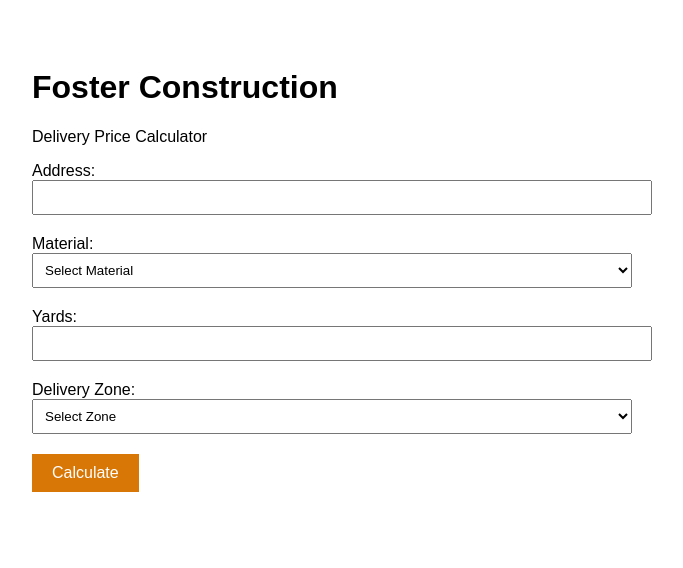
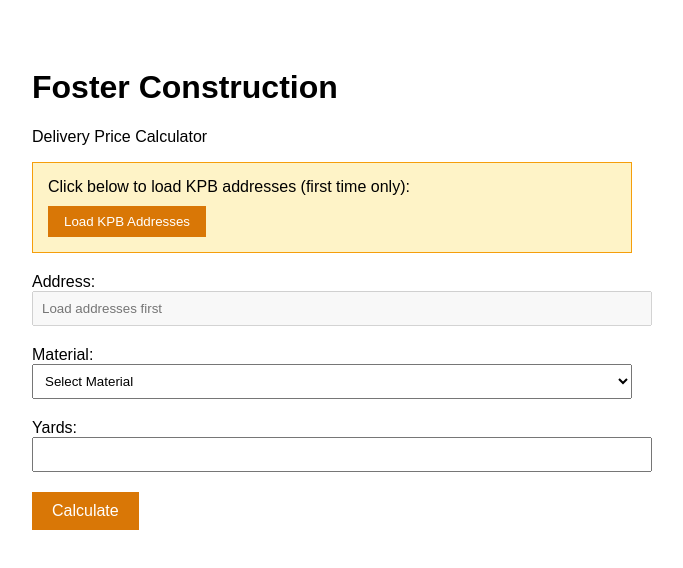
Before and after one commit to akfosterman/foster-delivery-calculator, a React (Create React App) app: page / in a window 1280 px wide. Shown: the top 568 px of the page, without its empty margins (308-991 px from the left). Built offline with nearby package versions, Linux system fonts and the light colour scheme.

Commit message:
Update App.jsx

```diff
--- a/src/App.jsx
+++ b/src/App.jsx
@@ -1,11 +1,16 @@
-import React, { useState } from 'react';
+import React, { useState, useEffect } from 'react';
 
 export default function DeliveryCalculator() {
-  const [address, setAddress] = useState('');
+  const [addressInput, setAddressInput] = useState('');
+  const [filteredAddresses, setFilteredAddresses] = useState([]);
+  const [selectedAddress, setSelectedAddress] = useState(null);
+  const [showDropdown, setShowDropdown] = useState(false);
   const [material, setMaterial] = useState('');
   const [yards, setYards] = useState('');
-  const [zone, setZone] = useState('');
   const [result, setResult] = useState(null);
+  const [allAddresses, setAllAddresses] = useState([]);
+  const [loadingAddresses, setLoadingAddresses] = useState(false);
+  const [addressesLoaded, setAddressesLoaded] = useState(false);
 
   const materials = [
     { name: 'Pit Run Gravel', price: 9.25 },
@@ -23,9 +28,146 @@ export default function DeliveryCalculator() {
     { name: 'Fill Dirt', price: 3.00 },
   ];
 
+  const zones = {
+    greenZones: [
+      {
+        name: 'College/Big Funny Green',
+        coords: [[-151.06, 60.56], [-151.07, 60.56], [-151.17, 60.57], [-151.17, 60.56], [-151.06, 60.55], [-151.05, 60.56], [-151.03, 60.56], [-151.04, 60.56], [-151.06, 60.56]]
+      },
+      {
+        name: 'Main Green',
+        coords: [[-151.18, 60.45], [-151.20, 60.44], [-151.22, 60.41], [-151.23, 60.40], [-151.22, 60.38], [-151.25, 60.33], [-151.26, 60.32], [-151.24, 60.32], [-151.22, 60.33], [-151.14, 60.41], [-151.16, 60.40], [-151.18, 60.45]]
+      }
+    ],
+    yellowZones: [
+      {
+        name: 'Big Funny Yellow',
+        coords: [[-151.18, 60.45], [-151.20, 60.44], [-151.22, 60.41], [-151.23, 60.40], [-151.22, 60.38], [-151.25, 60.33], [-151.26, 60.32], [-151.24, 60.32], [-151.22, 60.33], [-151.14, 60.41], [-151.16, 60.40], [-151.18, 60.45]]
+      }
+    ],
+    redZones: [
+      {
+        name: 'College Pit Red',
+        coords: [[-151.25, 60.48], [-151.26, 60.49], [-151.30, 60.49], [-151.29, 60.42], [-151.25, 60.48]]
+      },
+      {
+        name: 'Big Funny Red',
+        coords: [[-151.29, 60.31], [-151.30, 60.31], [-151.31, 60.30], [-151.30, 60.29], [-151.29, 60.28], [-151.27, 60.28], [-151.21, 60.32], [-151.26, 60.32], [-151.29, 60.31]]
+      }
+    ]
+  };
+
+  useEffect(() => {
+    loadFromCache();
+  }, []);
+
+  const loadFromCache = () => {
+    const cached = localStorage.getItem('kpb_addresses');
+    if (cached) {
+      try {
+        const data = JSON.parse(cached);
+        setAllAddresses(data);
+        setAddressesLoaded(true);
+      } catch (e) {
+        console.error('Cache error:', e);
+      }
+    }
+  };
+
+  const loadKPBAddresses = async () => {
+    setLoadingAddresses(true);
+    try {
+      const url = 'https://services.arcgis.com/r62b6pXCTNDKVNk0/arcgis/rest/services/KPB_Physical_Addresses/FeatureServer/0/query?where=1%3D1&outFields=*&returnGeometry=true&f=json&resultRecordCount=10000';
+      const response = await fetch(url);
+      const data = await response.json();
+
+      if (data.features) {
+        const addresses = data.features
+          .map(f => {
+            const num = f.attributes.SITUS_NUM || '';
+            const street = f.attributes.SITUS_STREET || '';
+            const display = (num + ' ' + street).trim();
+            return {
+              display: display,
+              lat: f.geometry.y,
+              lng: f.geometry.x
+            };
+          })
+          .filter(a => a.display)
+          .sort((a, b) => a.display.localeCompare(b.display));
+
+        setAllAddresses(addresses);
+        localStorage.setItem('kpb_addresses', JSON.stringify(addresses));
+        setAddressesLoaded(true);
+        alert('Loaded ' + addresses.length + ' addresses from KPB');
+      }
+    } catch (err) {
+      alert('Could not load addresses: ' + err.message);
+    } finally {
+      setLoadingAddresses(false);
+    }
+  };
+
+  const pointInPolygon = (lat, lng, coords) => {
+    let inside = false;
+    for (let i = 0, j = coords.length - 1; i < coords.length; j = i++) {
+      const xi = coords[i][0], yi = coords[i][1];
+      const xj = coords[j][0], yj = coords[j][1];
+      const intersect = ((yi > lat) !== (yj > lat)) && (lng < (xj - xi) * (lat - yi) / (yj - yi) + xi);
+      if (intersect) inside = !inside;
+    }
+    return inside;
+  };
+
+  const findZone = (lat, lng) => {
+    for (const z of zones.greenZones) {
+      if (pointInPolygon(lat, lng, z.coords)) return 'green';
+    }
+    for (const z of zones.yellowZones) {
+      if (pointInPolygon(lat, lng, z.coords)) return 'yellow';
+    }
+    for (const z of zones.redZones) {
+      if (pointInPolygon(lat, lng, z.coords)) return 'red';
+    }
+    return null;
+  };
+
+  const handleAddressChange = (e) => {
+    const value = e.target.value;
+    setAddressInput(value);
+    setSelectedAddress(null);
+
+    if (value.length > 0) {
+      const filtered = allAddresses
+        .filter(a => a.display.toUpperCase().includes(value.toUpperCase()))
+        .slice(0, 30);
+      setFilteredAddresses(filtered);
+      setShowDropdown(filtered.length > 0);
+    } else {
+      setShowDropdown(false);
+    }
+  };
+
+  const selectAddress = (addr) => {
+    setSelectedAddress(addr);
+    setAddressInput(addr.display);
+    setShowDropdown(false);
+  };
+
   const handleCalculate = () => {
-    if (!material || !yards || !zone) {
+    if (!selectedAddress) {
+      alert('Please select an address from the dropdown');
+      return;
+    }
+    if (!material || !yards) {
       alert('Please fill in all fields');
+      return;
+    }
+
+    const zone = findZone(selectedAddress.lat, selectedAddress.lng);
+
+    if (!zone) {
+      setResult({ outOfZone: true });
       return;
     }
 
@@ -36,6 +178,8 @@ export default function DeliveryCalculator() {
     const total = cost + delivery;
 
     setResult({
+      outOfZone: false,
+      address: selectedAddress.display,
       material,
       yards,
       zone,
@@ -50,9 +194,39 @@ export default function DeliveryCalculator() {
       <h1>Foster Construction</h1>
       <p>Delivery Price Calculator</p>
 
-      <div style={{ marginBottom: '20px' }}>
+      {!addressesLoaded && (
+        <div style={{ padding: '15px', backgroundColor: '#fef3c7', border: '1px solid #f59e0b', marginBottom: '20px' }}>
+          <p style={{ margin: '0 0 10px 0' }}>Click below to load KPB addresses (first time only):</p>
+          <button onClick={loadKPBAddresses} disabled={loadingAddresses} style={{ padding: '8px 16px', backgroundColor: '#d97706', color: 'white', border: 'none', cursor: 'pointer' }}>
+            {loadingAddresses ? 'Loading...' : 'Load KPB Addresses'}
+          </button>
+        </div>
+      )}
+
+      <div style={{ marginBottom: '20px', position: 'relative' }}>
         <label>Address: </label>
-        <input type="text" value={address} onChange={(e) => setAddress(e.target.value)} style={{ width: '100%', padding: '8px' }} />
+        <input
+          type="text"
+          value={addressInput}
+          onChange={handleAddressChange}
+          placeholder={addressesLoaded ? 'Start typing your address...' : 'Load addresses first'}
+          disabled={!addressesLoaded}
+          style={{ width: '100%', padding: '8px' }}
+        />
+        {showDropdown && (
+          <div style={{ position: 'absolute', top: '100%', left: 0, right: 0, backgroundColor: 'white', border: '1px solid #ddd', maxHeight: '200px', overflowY: 'auto', zIndex: 10 }}>
+            {filteredAddresses.map((addr, i) => (
+              <div key={i} onClick={() => selectAddress(addr)} style={{ padding: '8px', cursor: 'pointer', borderBottom: '1px solid #eee' }}>
+                {addr.display}
+              </div>
+            ))}
+          </div>
+        )}
+        {selectedAddress && (
+          <div style={{ marginTop: '5px', padding: '5px', backgroundColor: '#ecfdf5', fontSize: '12px' }}>
+            ✓ {selectedAddress.display}
+          </div>
+        )}
       </div>
 
       <div style={{ marginBottom: '20px' }}>
@@ -68,24 +242,14 @@ export default function DeliveryCalculator() {
         <input type="number" value={yards} onChange={(e) => setYards(e.target.value)} style={{ width: '100%', padding: '8px' }} />
       </div>
 
-      <div style={{ marginBottom: '20px' }}>
-        <label>Delivery Zone: </label>
-        <select value={zone} onChange={(e) => setZone(e.target.value)} style={{ width: '100%', padding: '8px' }}>
-          <option value="">Select Zone</option>
-          <option value="green">Green Zone - $125</option>
-          <option value="yellow">Yellow Zone - $155</option>
-          <option value="red">Red Zone - $185</option>
-        </select>
-      </div>
-
       <button onClick={handleCalculate} style={{ padding: '10px 20px', backgroundColor: '#d97706', color: 'white', border: 'none', cursor: 'pointer', fontSize: '16px' }}>
         Calculate
       </button>
 
-      {result && (
+      {result && !result.outOfZone && (
         <div style={{ marginTop: '30px', padding: '20px', backgroundColor: '#f0fdf4', border: '2px solid #86efac' }}>
           <h3>Your Estimate</h3>
-          <p>Address: {address}</p>
+          <p>Address: {result.address}</p>
           <p>Material: {result.material} - {result.yards} yards</p>
           <p>Zone: {result.zone.toUpperCase()}</p>
           <p>Material Cost: ${result.cost}</p>
@@ -93,6 +257,13 @@ export default function DeliveryCalculator() {
           <p style={{ fontWeight: 'bold', fontSize: '18px' }}>TOTAL: ${result.total}</p>
         </div>
       )}
+
+      {result && result.outOfZone && (
+        <div style={{ marginTop: '30px', padding: '20px', backgroundColor: '#fee2e2', border: '2px solid #fca5a5' }}>
+          <h3>Out of Service Area</h3>
+          <p>This delivery location requires office review. Please call Foster Construction for pricing.</p>
+        </div>
+      )}
     </div>
   );
 }
```
